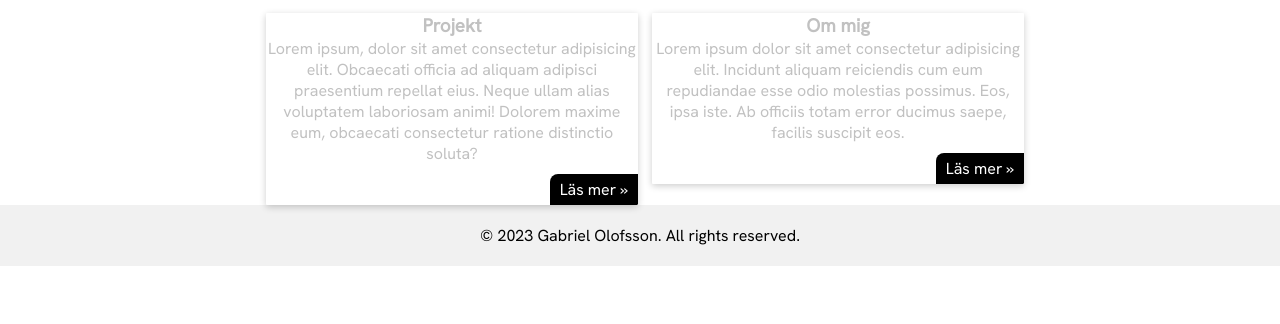
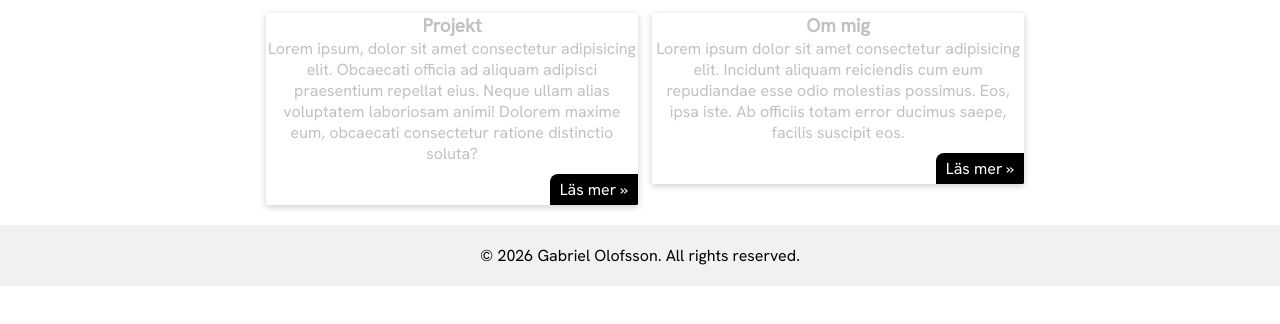
Before and after one commit to 10olga/10olga.github.io, a plain HTML site: page index.html in a window 1280 px wide. Shown: the part 404-728 px from the top of the page. Drawn offline with Linux system fonts and the light colour scheme; files whose address does not match are found by name.

Commit message:
added footer

```diff
--- a/index.html
+++ b/index.html
@@ -42,8 +42,8 @@
             </div>
         </div>
 
-        <footer style="text-align: center; padding: 20px; background-color: #f1f1f1;">
-            <p>&copy; 2023 Gabriel Olofsson. All rights reserved.</p>
+        <footer style="text-align: center; padding: 20px; background-color: #f1f1f1; margin-top: 20px;">
+            <p>&copy; 2026 Gabriel Olofsson. All rights reserved.</p>
         </footer>
     </div>
 </body>
```
